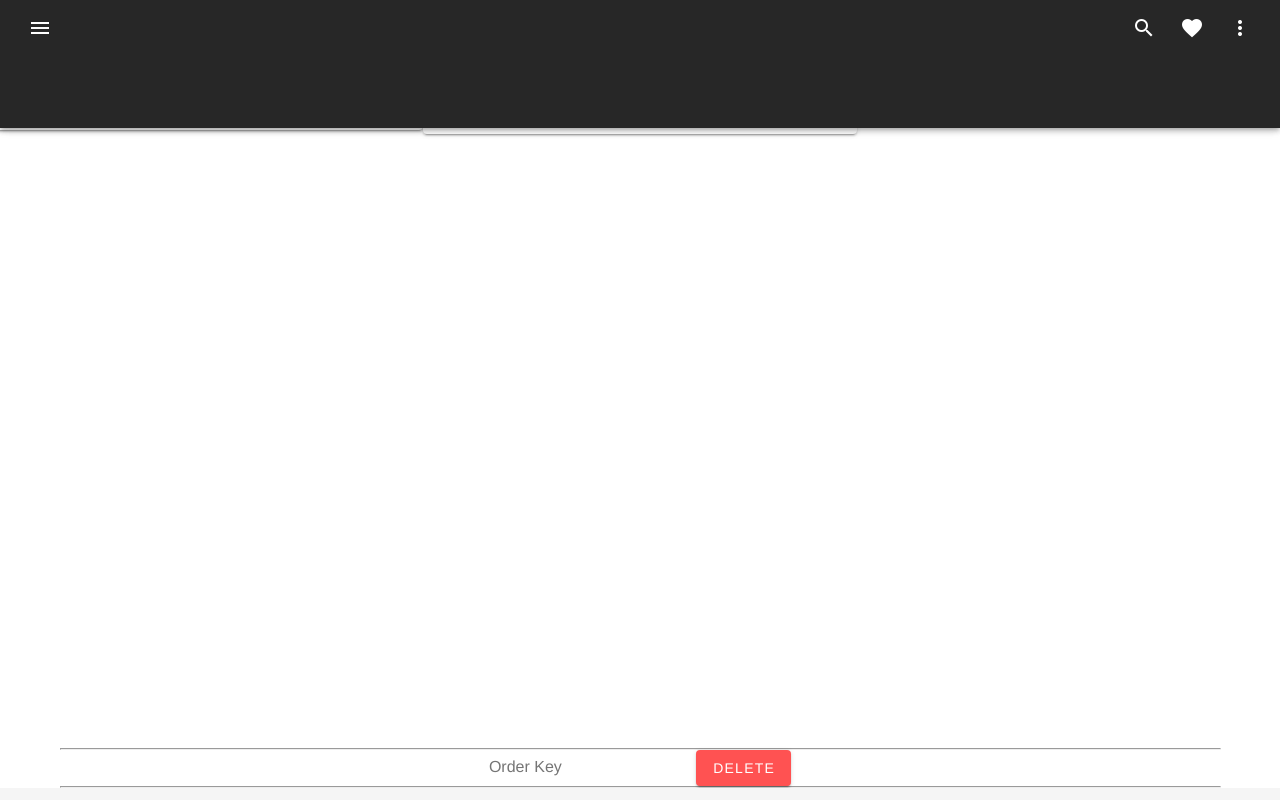
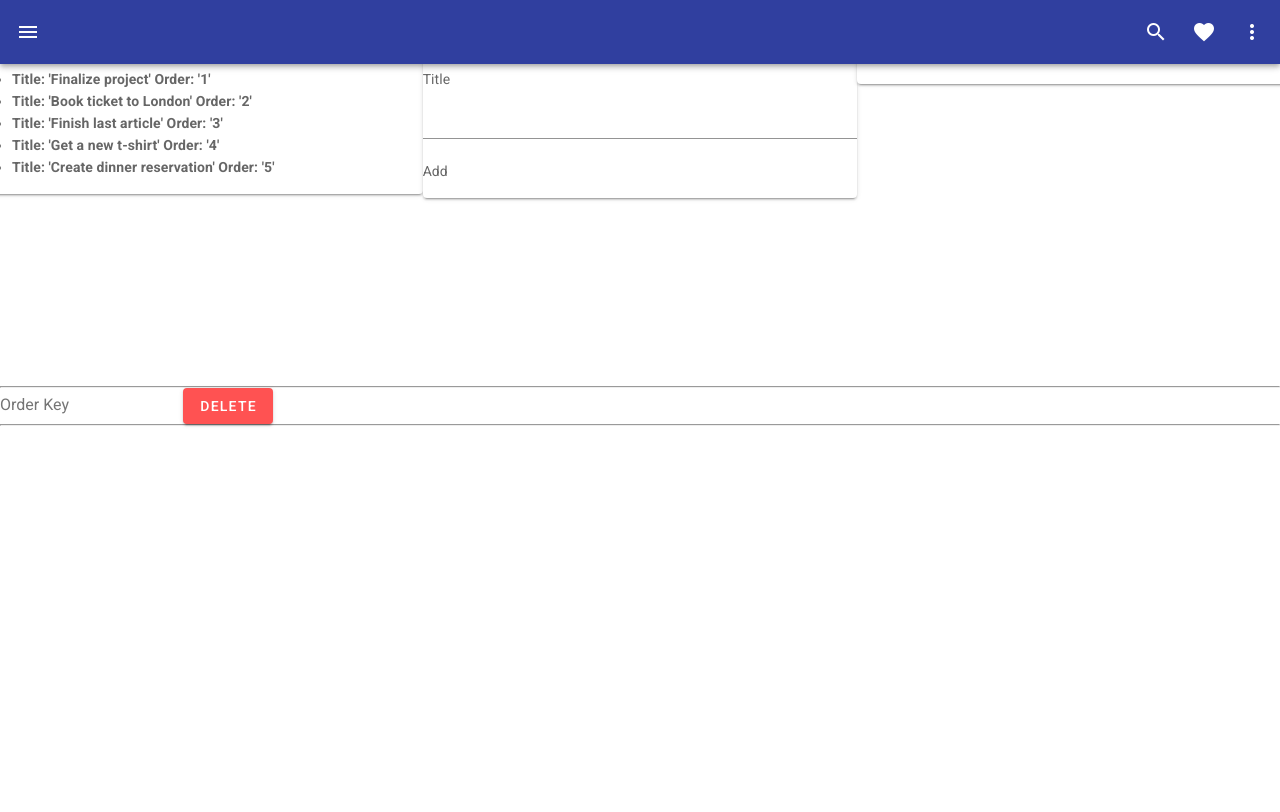
Before and after one commit to erolsenol/todo-vue, a Vue app: page / in a window 1280 px wide. Built offline with nearby package versions, Linux system fonts and the light colour scheme.

Commit message:
v-app-bar

```diff
--- a/src/App.vue
+++ b/src/App.vue
@@ -1,17 +1,17 @@
 <template>
-  <v-main>
-    <app-bar-component />
+<v-app>
+    <AppBarComponent />
 
-    <todo-list-component />
-  </v-main>
+  <todo-list-component />
+
+
+</v-app>
 </template>
 
 
 <script>
 import TodoListComponent from "./components/TodoListComponent.vue";
 import AppBarComponent from "./components/AppBarComponent.vue";
-
-// import items from './data/items';
 
 export default {
   name: "App",
--- a/src/components/AppBarComponent.vue
+++ b/src/components/AppBarComponent.vue
@@ -1,11 +1,9 @@
 <template>
     <v-app-bar
+      app
       absolute
       color="indigo darken-2"
       dark
-      shrink-on-scroll
-      prominent
-      scroll-target="#scrolling-techniques"
     >
       <v-app-bar-nav-icon></v-app-bar-nav-icon>
 
--- a/src/components/TodoListComponent.vue
+++ b/src/components/TodoListComponent.vue
@@ -1,5 +1,5 @@
 <template>
-  <v-app>
+ <v-main>
     <v-layout row wrap>
 
       <v-flex xs4>
@@ -57,7 +57,7 @@
       </v-flex>
     </v-layout>
 
-    <v-container>
+
       <v-img
         alt="Vue logo"
         max-height="200"
@@ -74,15 +74,7 @@
       </div>
       <hr />
 
-
-
-
-    </v-container>
-
-    <v-footer app>
-      <!-- -->
-    </v-footer>
-  </v-app>
+  </v-main>
 </template>
 
 <script>
@@ -165,11 +157,5 @@ export default {
 </script>
 
 <style scoped>
-#app {
-  font-family: Avenir, Helvetica, Arial, sans-serif;
-  -webkit-font-smoothing: antialiased;
-  -moz-osx-font-smoothing: grayscale;
-  text-align: center;
-  color: #2c3e50;
-}
+
 </style>
```
Also changed, not shown: 1 other file (tests, documents, lock files or other folders).
